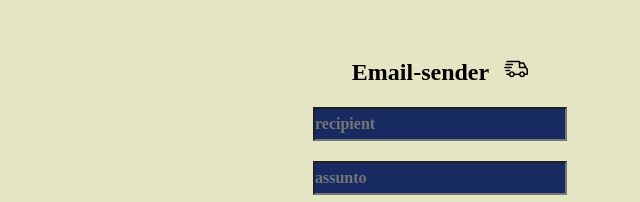
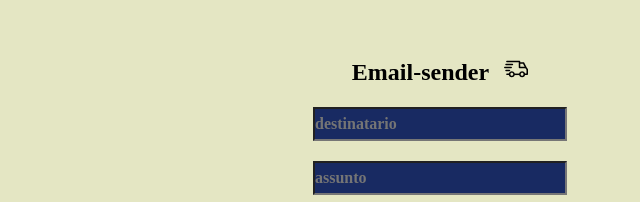
Before and after one commit to AxelVarreira/email-sender, a website: page src/views/index.html in a window 1280 px wide. Shown: the part 183-385 px from the top of the page, 200-840 px from the left. Drawn offline with Linux system fonts and the light colour scheme; files that its build step writes are made by us from their sources; files whose address does not match are found by name.

Commit message:
: adicionado um type='email' no input de email

```diff
--- a/src/views/index.html
+++ b/src/views/index.html
@@ -16,7 +16,7 @@
 			</div>
 			<form action="/" method="POST">
 				<div class="inputs-button">
-					<input name="recipient" class="email" type="" placeholder="recipient"  required/>
+					<input name="recipient" class="email" type="email" placeholder="destinatario"  required/>
 					<input name="subject" class="email" type="" placeholder="assunto" />
 					<textarea
 						placeholder="digite o corpo do email aqui!"
```
